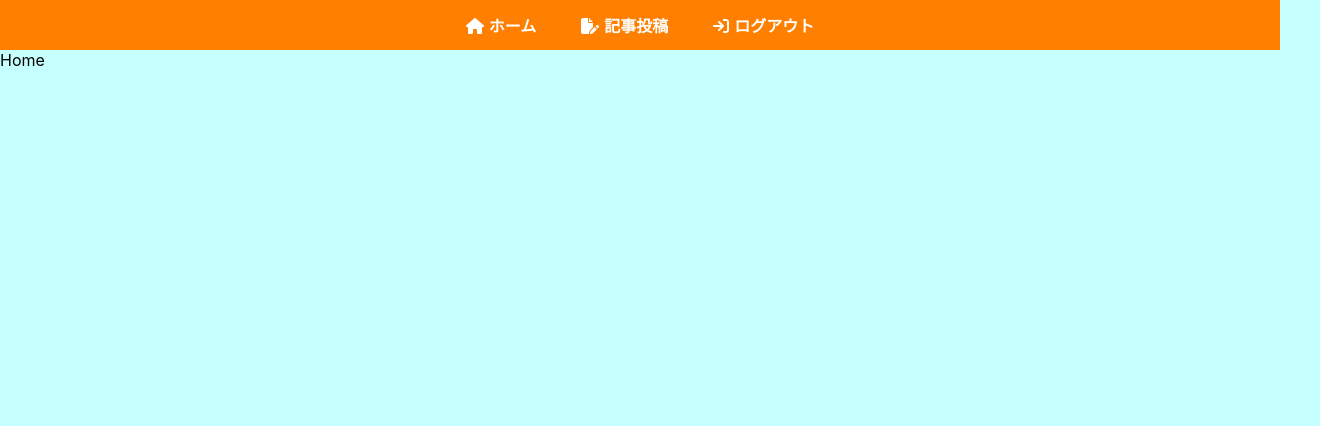
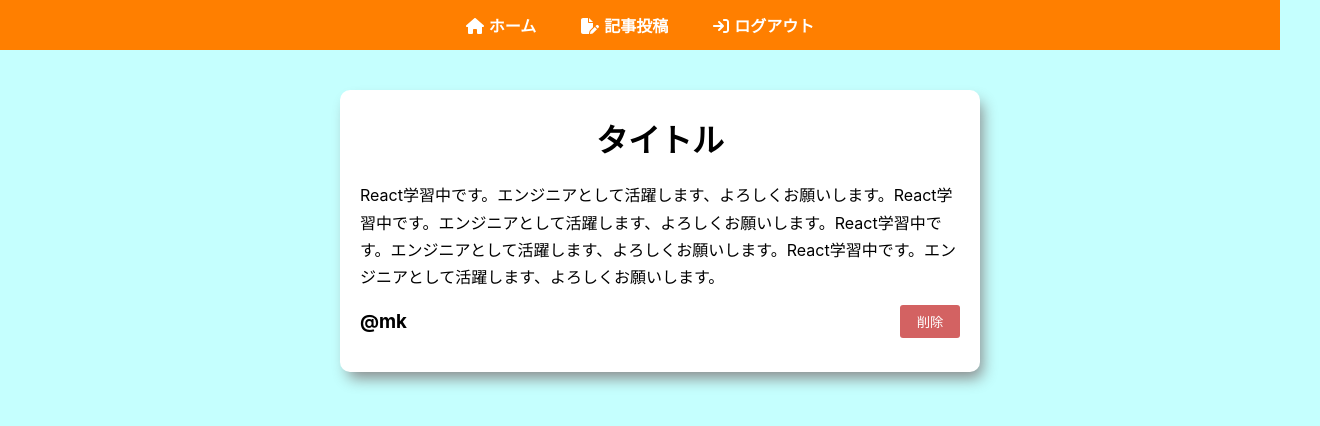
Before and after one commit to mkhkshibata/blog_app, a React (Create React App) app: page / in a window 1280 px wide. Shown: the top 426 px of the page, 1320 px wide, since content can reach past the window. Built offline with nearby package versions, Linux system fonts and the light colour scheme; no server answers; the database is empty.

Commit message:
Homeコンポーネント作成

```diff
--- /dev/null
+++ b/src/components/Home.css
@@ -0,0 +1,58 @@
+.homePage {
+	width: 100%;
+	height: calc(100vh - 80px);
+	height: auto;
+	display: flex;
+	flex-direction: column;
+	align-items: center;
+	padding: 20px;
+}
+
+.homePage .postContents {
+	width: 600px;
+	height: auto;
+	max-height: 600px;
+	background-color: #fff;
+	box-shadow: 5px 9px 15px -3px #888;
+	margin: 20px;
+	padding: 20px;
+	border-radius: 10px;
+}
+
+.postHeader h1 {
+	text-align: center;
+	margin-top: 5px;
+}
+
+.postTextContainer {
+	height: auto;
+	word-wrap: break-word;
+	line-height: 1.7;
+	max-height: 400px;
+	width: 100%;
+}
+
+
+.nameAndDeleteButton {
+	display: flex;
+	align-items: center;
+}
+
+.nameAndDeleteButton button {
+	flex: 10%;
+	background-color: #d36262;
+	color: #fff;
+	padding: 7px 15px;
+	border-radius: 3px;
+	border: none;
+	cursor: pointer;
+	transition: all 0.3s;
+}
+
+.nameAndDeleteButton button:hover {
+	background-color: #a43c3c;
+}
+
+.nameAndDeleteButton h3 {
+	flex: 90%;
+}
--- a/src/components/Home.js
+++ b/src/components/Home.js
@@ -1,8 +1,38 @@
-import React from 'react'
+import React, { useEffect } from 'react';
+import { collection, getDocs } from "firebase/firestore";
+import { db } from "../firebase";
+
+import './Home.css';
 
 const Home = () => {
+
+	useEffect(() => {
+		const getPosts = async () => {
+
+			const data = await getDocs(collection(db, "posts"));
+			console.log(data);
+			console.log(data.docs);
+			console.log(data.docs.map((doc) => {return { doc }} ));
+			console.log(data.docs.map((doc) => {return doc.data } ));
+
+		}
+		getPosts();
+	}, []);
+
+
 	return (
-		<div>Home</div>
+		<div className='homePage'>
+			<div className="postContents">
+				<div className="postHeader">
+					<h1>タイトル</h1>
+				</div>
+				<div className="postTextContainer">React学習中です。エンジニアとして活躍します、よろしくお願いします。React学習中です。エンジニアとして活躍します、よろしくお願いします。React学習中です。エンジニアとして活躍します、よろしくお願いします。React学習中です。エンジニアとして活躍します、よろしくお願いします。</div>
+				<div className="nameAndDeleteButton">
+					<h3>@mk</h3>
+					<button>削除</button>
+				</div>
+			</div>
+		</div>
 	)
 }
 
```
